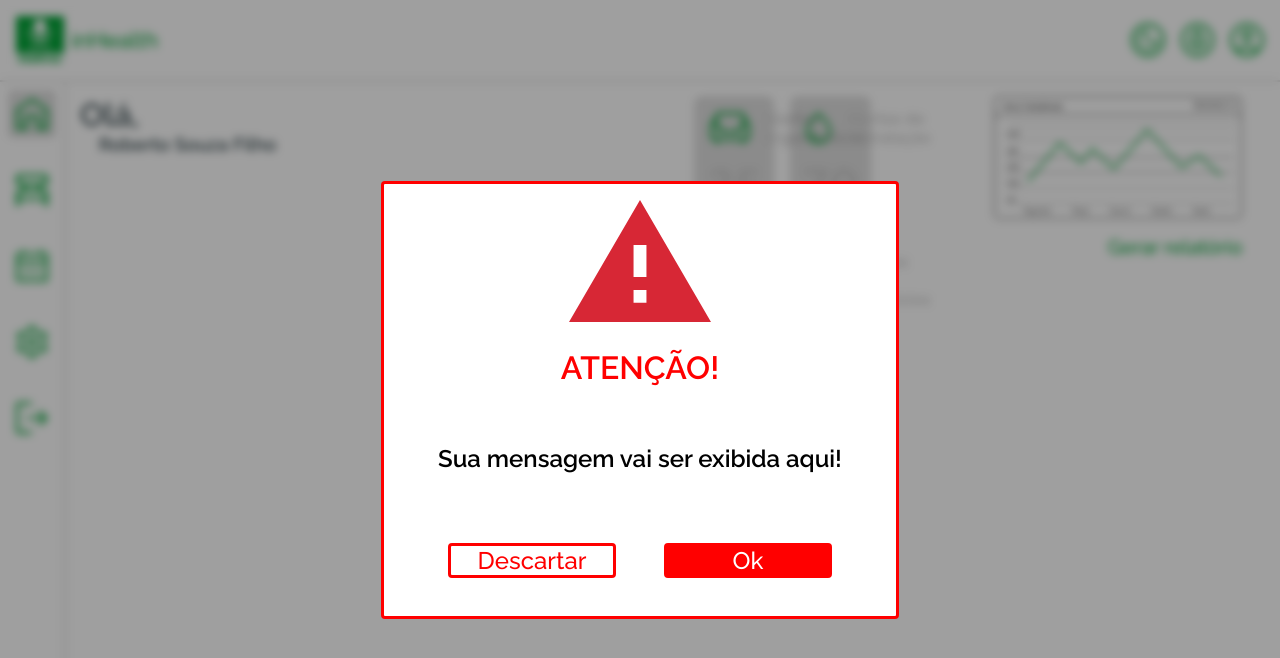
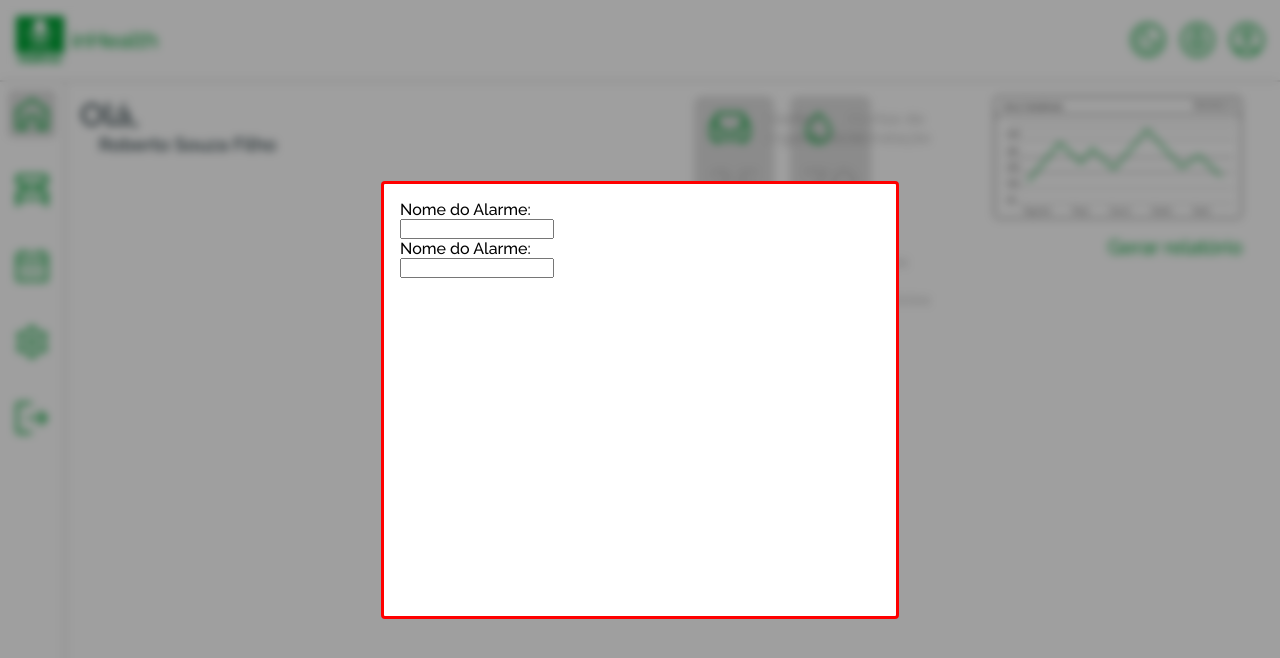
Before and after one commit to P4ul1t0s/inHealth, a website: page frontend/pages/services.html in a window 1280 px wide. Shown: the top 658 px of the page. Drawn offline with nearby package versions, Linux system fonts and the light colour scheme.

Commit message:
ConfigModal

```diff
--- a/backend/script.js
+++ b/backend/script.js
@@ -18,11 +18,13 @@ var infoDistIdealSensorLombarD = document.querySelector('#infoDistIdealSensorLom
 var infoStatusSensorLombarE = document.querySelector('#sensor4Strong')
 var infoDistAtualSensorLombarE = document.querySelector('#infoDistAtualSensorLombarE')
 var infoDistIdealSensorLombarE = document.querySelector('#infoDistIdealSensorLombarE')
-var modalAlert = document.querySelector('#modal')
+var modalAlert = document.querySelector('#malertModal')
 var listItemSensores = document.querySelector('#sensores')
 var listItemAlarmes = document.querySelector('#alarmes')
 var configSensores = document.querySelector('#configSensores')
 var configAlarmes = document.querySelector('#configAlarmes')
+var modalImg = document.querySelector('#modalImg')
+var modalText = document.querySelector('#modalText')
 
 if(!localStorage.getItem('theme')){
     localStorage.setItem('theme', body.style.backgroundColor);
@@ -108,6 +110,12 @@ function closeAlert(){
     modalAlert.style.display = 'none'
 }
 
+function openAlert(modalImg, modalText){
+    this.modalImg.setAttribute("src", `../img/${modalImg}.svg`);
+    this.modalText.innerHTML = modalText
+    modalAlert.style.display = 'flex'
+}
+
 function setAllNone(){
     home.style.display = 'none'
     postura.style.display = 'none'
--- a/frontend/pages/services.html
+++ b/frontend/pages/services.html
@@ -228,12 +228,12 @@
                 </div>
             </section>
         </main>
-        <secion id="modal">
-           <div id="modalContent">
+        <secion class="modal" id="alertModal">
+           <div class="modalContent">
                 <div id="text">
-                    <div id="modalImg"><img src="../img/modalIconAlert.svg" alt=""></div>
+                    <div id="modalImgDiv"><img id="modalImg" src="../img/modalIconAlert.svg" alt=""></div>
                     <div><h1>ATENÇÃO!</h1></div>
-                    <div><h2>Sua mensagem vai ser exibida aqui!</h2></div>
+                    <div><h2 id="modalText">Sua mensagem vai ser exibida aqui!</h2></div>
                 </div>
                 <div id="buttons">
                     <button id="left" onclick="closeAlert()">Descartar</button>
@@ -241,6 +241,17 @@
                 </div>
            </div>
         </secion>
+        <section class="modal" id="configModal">
+            <div class="modalContent">
+                <form action="saveConfig()">
+                    <p>Nome do Alarme:</p>
+                    <input type="text" id="alarmName">
+                <form action="saveConfig()">
+                    <p>Nome do Alarme:</p>
+                    <input type="text" id="alarmName">
+                </form>
+            </div>
+        </section>
         <script src="../../backend/script.js"></script>
     </body>
 </html>
--- a/frontend/pages/stylesService.css
+++ b/frontend/pages/stylesService.css
@@ -230,7 +230,7 @@ main{
     display: none;
 }
 
-#modal{
+.modal{
     height: 100%;
     width: 100%;
     background-color: #00000060;
@@ -240,10 +240,13 @@ main{
     align-items: center;
     justify-content: center;
     backdrop-filter: blur(4px);
-    /* display: none; */
 }
 
-#modal #modalContent{
+#alertModal{
+    display: none;
+}
+
+.modal .modalContent{
     height: 50vh;
     width: 60vh;
     background-color: var(--backgruoundColor);
@@ -253,41 +256,41 @@ main{
     padding: 1em;
 }
 
-#modalContent #text, #buttons{
+.modalContent #text, #buttons{
     width: 100%;
 }
 
-#modalContent #text{
+.modalContent #text{
     height: calc(100% - 6em);
 }
 
-#modalContent #text div{
+.modalContent #text div{
     display: flex;
     justify-content: center;
     align-items: center;
     height: 30%;
 }
 
-#modalContent #text #modalImg{
+.modalContent #text #modalImgDiv{
     height: 40%;
 }
 
-#modalContent #text div h1{
+.modalContent #text div h1{
     color: var(--modalColor);
 }
 
-#modalContent #text img{
+.modalContent #text img{
     height: 100%;
 }
 
-#modalContent #buttons{
+.modalContent #buttons{
     display: flex;
     align-items: center;
     justify-content: space-evenly;
     height: 7em;
 }
 
-#modalContent #buttons button{
+.modalContent #buttons button{
     font-size: 1.5em;
     width: 35%;
     background-color: transparent;
@@ -295,15 +298,15 @@ main{
     border-radius: 4px;
 }
 
-#modalContent #buttons button:hover{
+.modalContent #buttons button:hover{
     cursor: pointer;
 }
 
-#modalContent #buttons #left{
+.modalContent #buttons #left{
     color: var(--modalColor);
 }
 
-#modalContent #buttons #right{
+.modalContent #buttons #right{
     background-color: var(--modalColor);
     color: var(--branco);
 }
```
